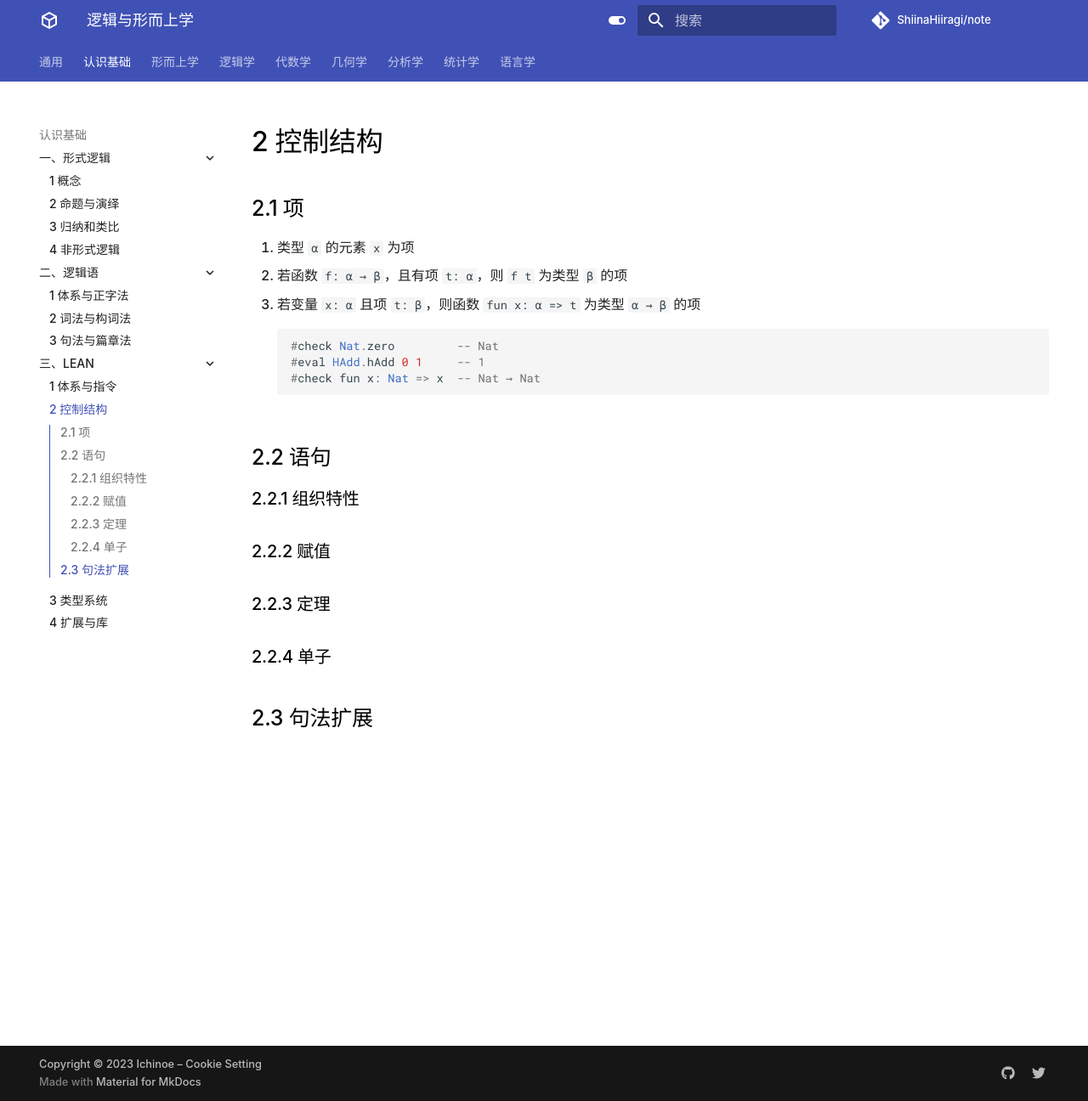
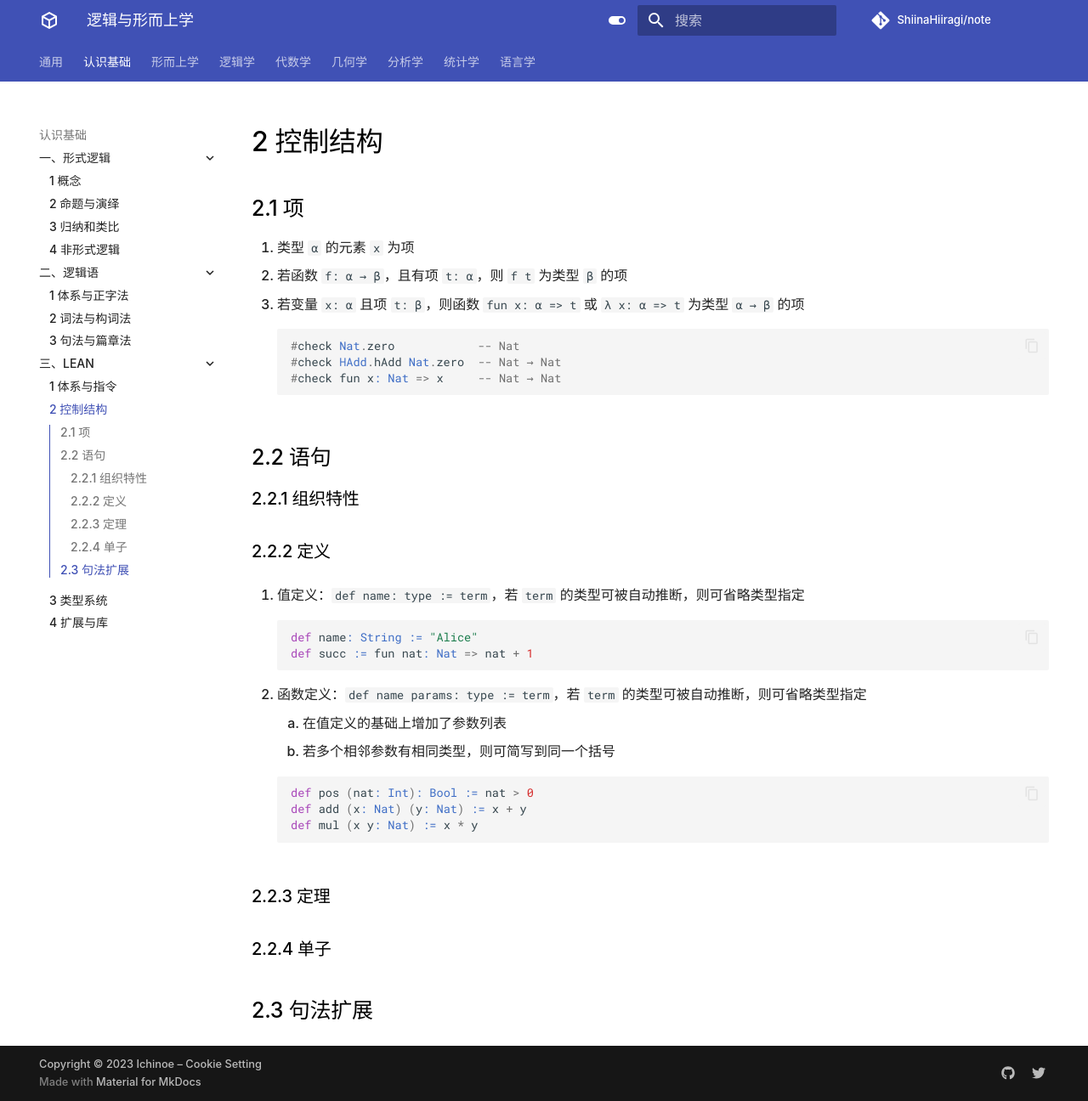
Before and after one commit to ShiinaHiiragi/note, an MkDocs documentation site: the page built from docs/cogn/lean/ctrl.md, in a window 1280 px wide and 1296 px high. Shown: the whole window at 85% size. Built offline with MkDocs 1.6.1 and Material for MkDocs 9.7.7, drawn with Linux system fonts in a browser that asks for light colours; comment, search, counter and statistics services are not loaded.

Commit message:
stage fun

````diff
--- a/docs/cogn/lean/ctrl.md
+++ b/docs/cogn/lean/ctrl.md
@@ -3,18 +3,34 @@
 ## 2.1 项
 1. 类型 `α` 的元素 `x` 为项
 2. 若函数 `f: α → β`，且有项 `t: α`，则 `f t` 为类型 `β` 的项
-3. 若变量 `x: α` 且项 `t: β`，则函数 `fun x: α => t` 为类型 `α → β` 的项
+3. 若变量 `x: α` 且项 `t: β`，则函数 `fun x: α => t` 或 `λ x: α => t` 为类型 `α → β` 的项
 
     ```haskell
-    #check Nat.zero         -- Nat
-    #eval HAdd.hAdd 0 1     -- 1
-    #check fun x: Nat => x  -- Nat → Nat
+    #check Nat.zero            -- Nat
+    #check HAdd.hAdd Nat.zero  -- Nat → Nat
+    #check fun x: Nat => x     -- Nat → Nat
     ```
 
 ## 2.2 语句
 ### 2.2.1 组织特性
 
-### 2.2.2 赋值
+### 2.2.2 定义
+1. 值定义：`def name: type := term`，若 `term` 的类型可被自动推断，则可省略类型指定
+
+    ```haskell
+    def name: String := "Alice"
+    def succ := fun nat: Nat => nat + 1
+    ```
+
+2. 函数定义：`def name params: type := term`，若 `term` 的类型可被自动推断，则可省略类型指定
+    1. 在值定义的基础上增加了参数列表
+    2. 若多个相邻参数有相同类型，则可简写到同一个括号
+
+    ```haskell
+    def pos (nat: Int): Bool := nat > 0
+    def add (x: Nat) (y: Nat) := x + y
+    def mul (x y: Nat) := x * y
+    ```
 
 ### 2.2.3 定理
 
--- a/mkdocs.yml
+++ b/mkdocs.yml
@@ -30,6 +30,7 @@ theme:
   icon:
     logo: material/cube-outline
   features:
+    - content.code.copy
     - navigation.tracking
     - navigation.tabs
     - navigation.expand
````
